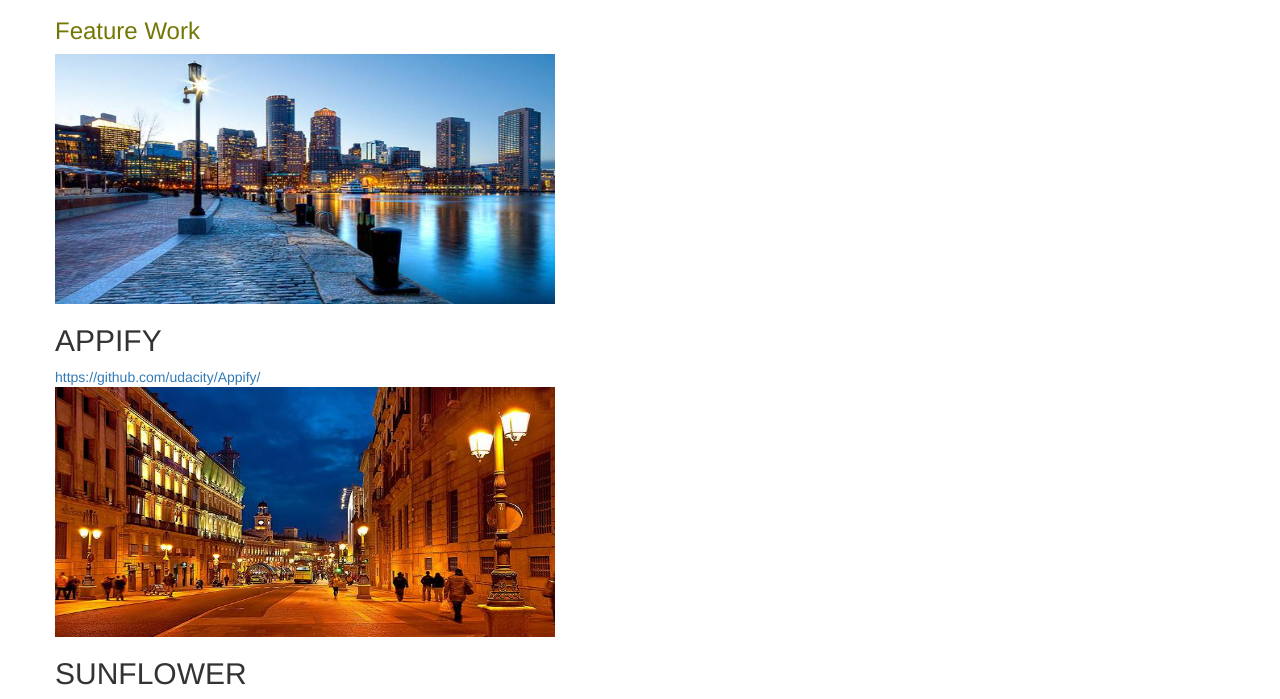
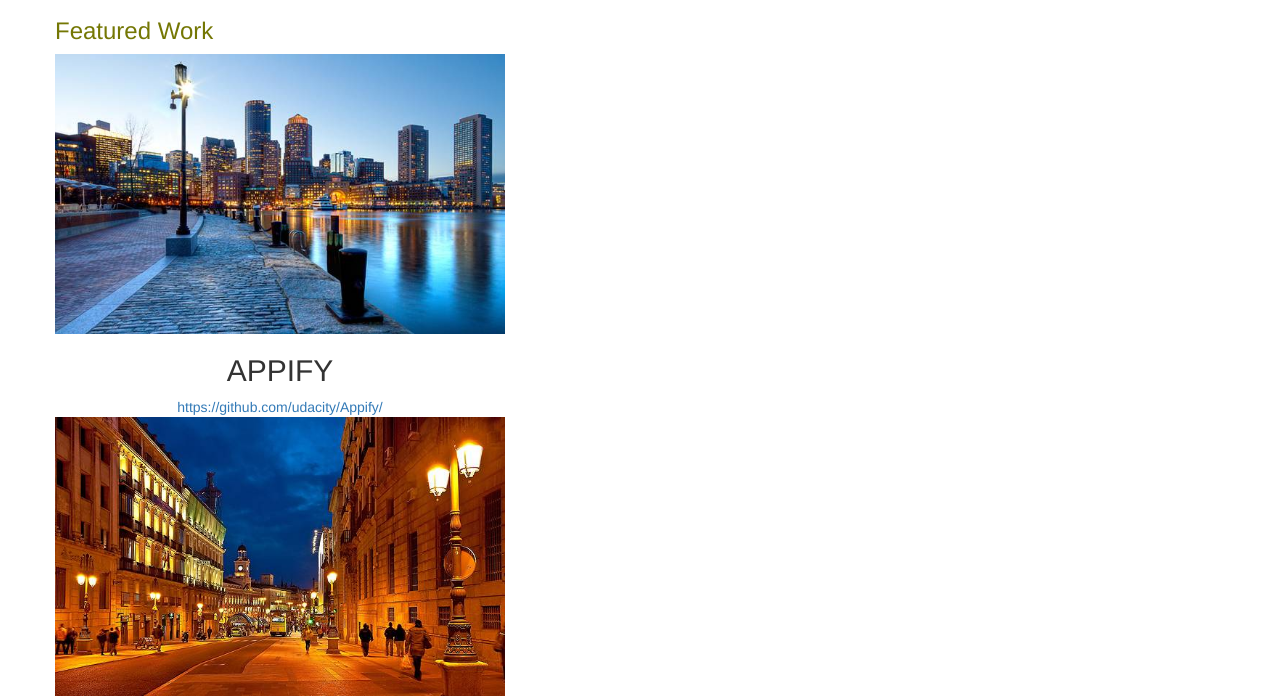
Before and after one commit to icodegeek/portafolio, a plain HTML site: page index.html in a window 1280 px wide. Shown: the part 233-932 px from the top of the page. Drawn offline with nearby package versions, Linux system fonts and the light colour scheme.

Commit message:
Proyecto portafolio finalizado, sin imagenes inferiores alineadas.

```diff
--- a/index.html
+++ b/index.html
@@ -29,10 +29,9 @@
 			</main>
 		</div>
 		<div class="row">
-				<h3>Feature Work</h3>
+				<h3>Featured Work</h3>
 		</div>
-		<div class="wrapper">
-			<div class="row">
+			<div class="row imagenes">
 				<section>
 						<img src="assets/subimage.jpg" class="img-responsive" alt="Primera imagen">
 						<h2>APPIFY</h2>
@@ -40,8 +39,8 @@
 						<img src="assets/subimage2.jpg" class="img-responsive" alt="Segunda imagen">
 						<h2>SUNFLOWER</h2>
 						<a href="#">https://github.com/udacity/Sunflower/</a>
+						<img src="assets/subimage3.jpg" class="img-responsive" alt="Tercera imagen">
 						<h2>BOOKEH</h2>
-						<img src="assets/subimage3.jpg" class="img-responsive" alt="Tercera imagen">
 						<a href="#">https://github.com/udacity/Boker/</a>
 				</section>
 			</div>
--- a/styles.css
+++ b/styles.css
@@ -12,15 +12,11 @@ h3 {
 	color: #747704;
 }
 
-.wrapper img {
+.imagenes {
 
-	width: 500px;
+	display: inline-block;
+	width: 450px;
 	height: 250px;
 	text-align: center;
 
 }
-
-.wrapper {
-
-	display: inline-block;
-}
```
